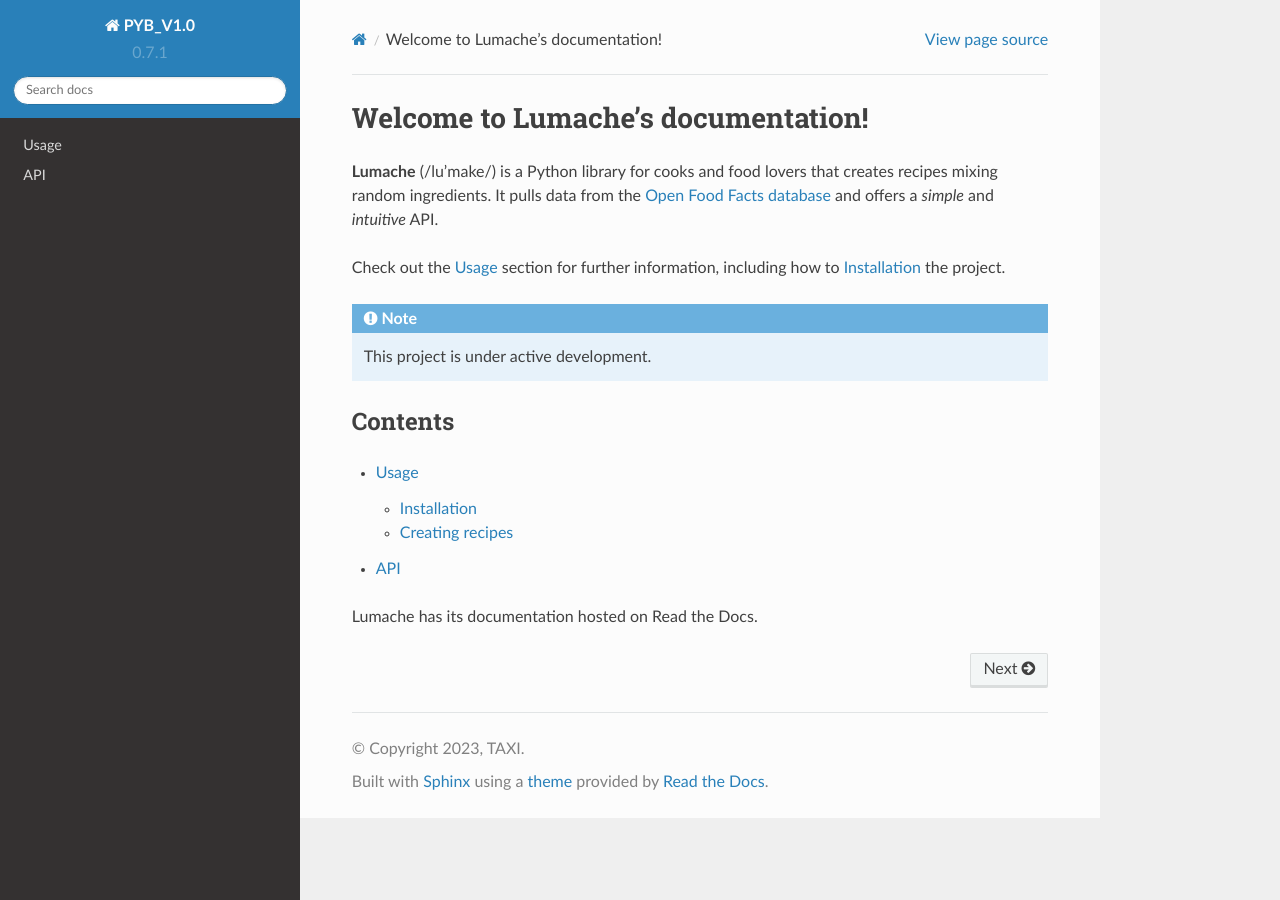
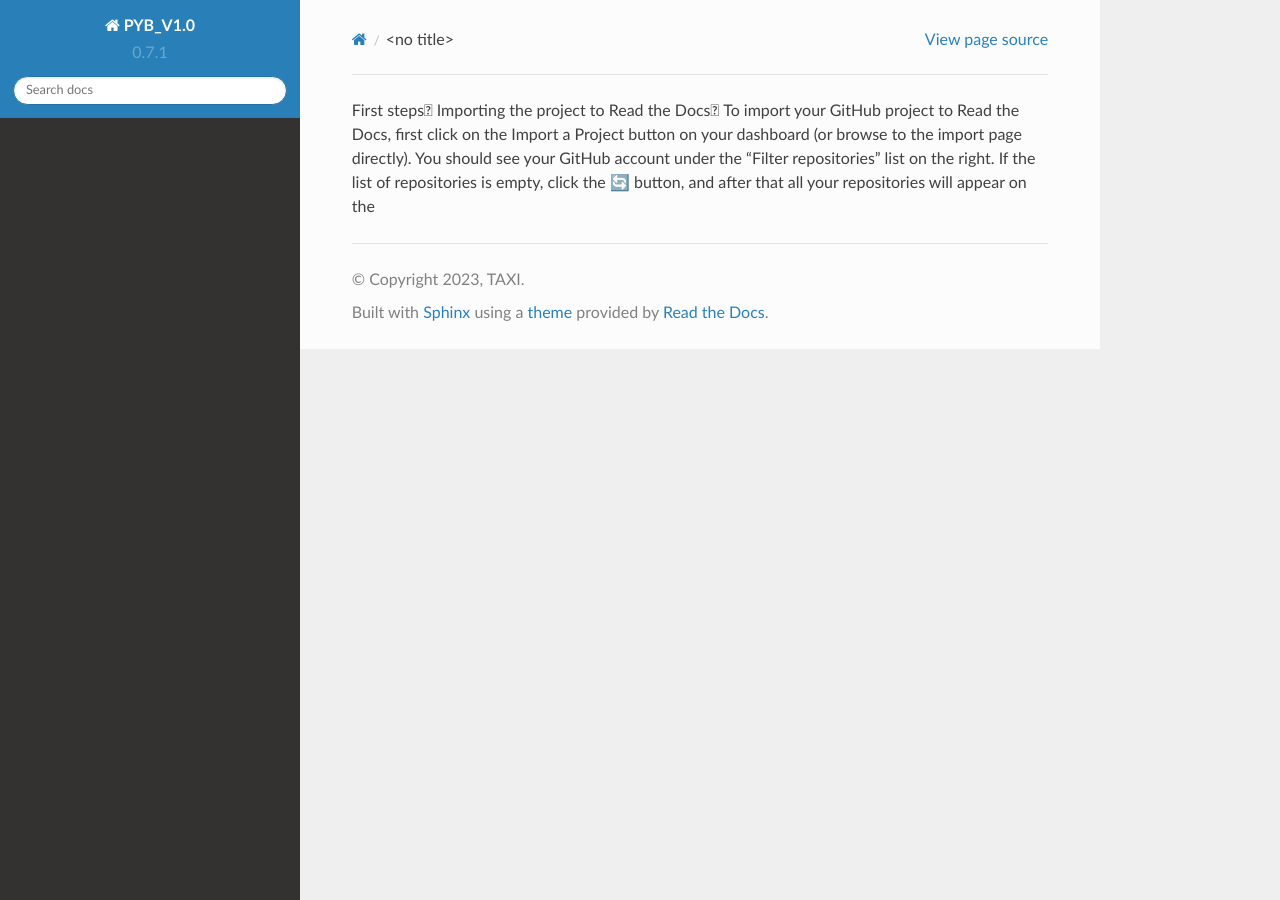
Before and after one commit to xqf2525/PYB-V1.0, a Sphinx documentation site: the page built from docs/source/index.rst, in a window 1280 px wide. Built offline with Sphinx 7.4.7 and the Read the Docs theme 2.0.0, drawn with Linux system fonts in a browser that asks for light colours.

Commit message:
Update index.rst

```diff
--- a/docs/source/index.rst
+++ b/docs/source/index.rst
@@ -1,24 +1,3 @@
-Welcome to Lumache's documentation!
-===================================
-
-**Lumache** (/lu'make/) is a Python library for cooks and food lovers
-that creates recipes mixing random ingredients.
-It pulls data from the `Open Food Facts database <https://world.openfoodfacts.org/>`_
-and offers a *simple* and *intuitive* API.
-
-Check out the :doc:`usage` section for further information, including
-how to :ref:`installation` the project.
-
-.. note::
-
-   This project is under active development.
-
-Contents
---------
-
-.. toctree::
-
-   usage
-   api
-
-Lumache has its documentation hosted on Read the Docs.
+First steps
+Importing the project to Read the Docs
+To import your GitHub project to Read the Docs, first click on the Import a Project button on your dashboard (or browse to the import page directly). You should see your GitHub account under the “Filter repositories” list on the right. If the list of repositories is empty, click the 🔄 button, and after that all your repositories will appear on the
```
